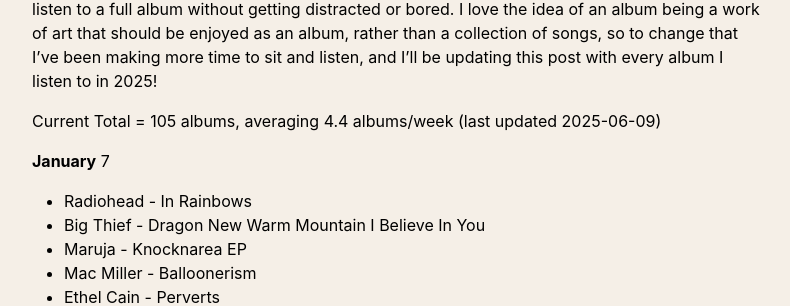
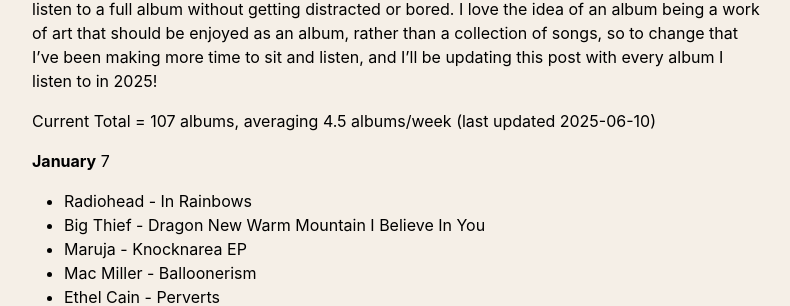
Before and after one commit to thomasmcquaidee/thomasmcquaidee.github.io, a Jekyll site: the page built from _posts/2025-01-21-listening-to-more-albums.md, in a window 1280 px wide and 900 px high. Shown: the part 299-605 px from the top of the window, without its empty margins (242-1032 px from the left). Built offline with Jekyll 4.4.1, drawn with Linux system fonts in a browser that asks for light colours; some of the changed lines change nothing that is shown; some of the changed text lies outside the part shown.

Commit message:
Update 2025-01-21-listening-to-more-albums.md

```diff
--- a/_posts/2025-01-21-listening-to-more-albums.md
+++ b/_posts/2025-01-21-listening-to-more-albums.md
@@ -9,7 +9,7 @@
 
 I've been making an effort to listen to more albums as full, cohesive bodies of work. It seems silly, especially considering my line of work, but I sometimes find it quite difficult to just sit a listen to a full album without getting distracted or bored. I love the idea of an album being a work of art that should be enjoyed as an album, rather than a collection of songs, so to change that I've been making more time to sit and listen, and I'll be updating this post with every album I listen to in 2025!
 
-Current Total = 105 albums, averaging 4.4 albums/week (last updated 2025-06-09)
+Current Total = 107 albums, averaging 4.5 albums/week (last updated 2025-06-10)
 
 
 **January** 7
@@ -122,12 +122,14 @@
 - Saint Boy - Home - EP
 - Massive Attack - Mezzanine
 
-**June** 5
+**June** 7
 - Shoi Miyazawa, Yuka Kitamura, Yoshimi Kudo & Tai Tomisawa - Elden Ring (Original Game Sountrack) - Disk 1
 - Shoi Miyazawa, Yuka Kitamura, Yoshimi Kudo & Tai Tomisawa - Elden Ring (Original Game Sountrack) - Disk 2
 - ARKELL LDN - Live Forever - EP
 - Little Simz - Lotus
 - Psychedelic Porn Crumpets - Carpe Diem, Moonman
+- Turnstile - NEVER ENOUGH
+- Burial, Kode9 - Fabriclive 100: Kode9 & Burial (DJ Mix)
 
 *Want to listen to*
 - Gustavo Santaolalla, Mac Quayle - The Last of Us Part II (Original Soundtrack)
```
